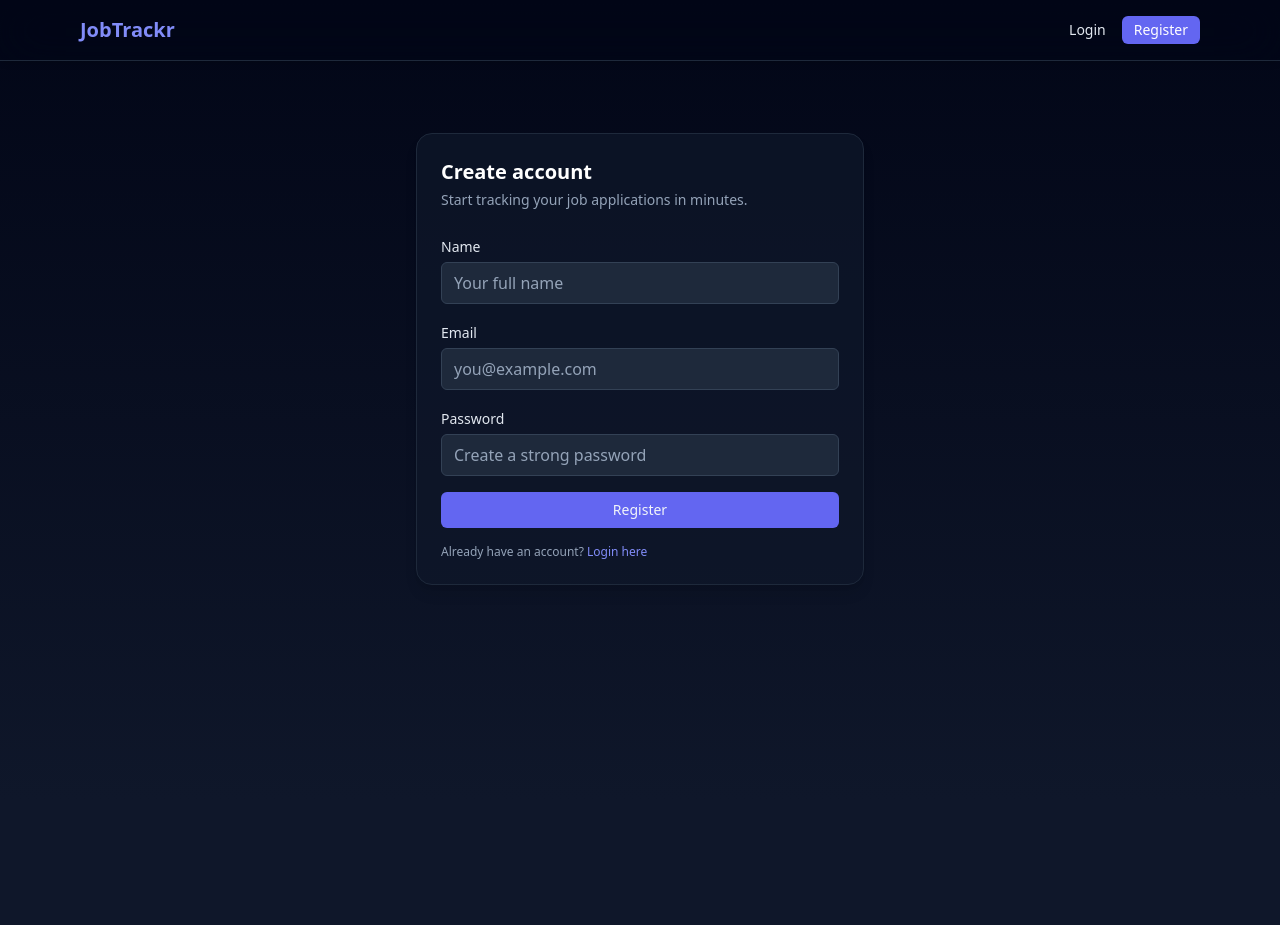
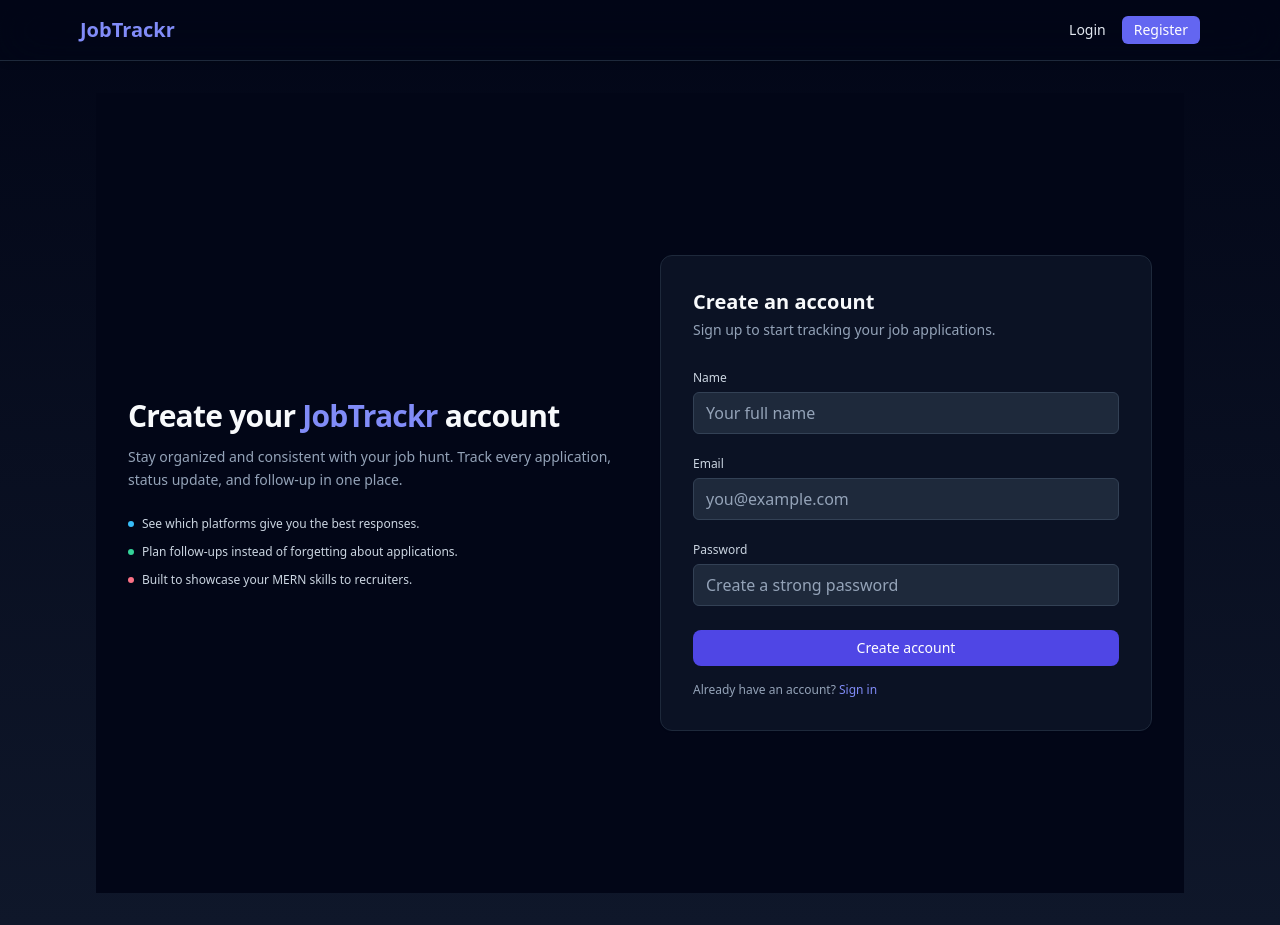
Before and after one commit to Sanjay-Mudela/jobtrackr, a React app in the folder frontend/: page /register in a window 1280 px wide. Before the commit the page ends 800 px from the top, so only its background shows below. Built offline with nearby package versions, Linux system fonts and the light colour scheme; no server answers; the HTML template or start-up script is replaced by a standard one.

Commit message:
style: redesign auth pages with two-column layout and shared UI components

```diff
--- a/frontend/src/pages/Login.jsx
+++ b/frontend/src/pages/Login.jsx
@@ -3,7 +3,9 @@ import { useNavigate, Link } from "react-router-dom";
 import api from "../api/axios";
 import { useAuth } from "../context/AuthContext";
 import { useToast } from "../context/ToastContext";
+import Button from "../components/ui/Button";
 import Input from "../components/ui/Input";
+import Card from "../components/ui/Card";
 
 function Login() {
   const [formData, setFormData] = useState({
@@ -47,60 +49,111 @@ function Login() {
   };
 
   return (
-    <div className="max-w-md mx-auto mt-10">
-      <div className="bg-slate-900/70 border border-slate-800 rounded-2xl p-6 shadow-lg">
-        <h2 className="text-xl font-semibold text-white mb-1">Login</h2>
-        <p className="text-sm text-slate-400 mb-6">
-          Welcome back. Sign in to continue tracking your applications.
+    <div className="min-h-screen bg-slate-950 text-slate-100 flex items-center justify-center px-4">
+      <div className="mx-auto grid w-full max-w-5xl grid-cols-1 md:grid-cols-2 gap-10 py-10">
+        {/* Left: branding / marketing panel */}
+        <div className="hidden md:flex flex-col justify-center">
+          <h1 className="text-3xl font-bold tracking-tight text-slate-50">
+            Welcome back to <span className="text-indigo-400">JobTrackr</span>
+          </h1>
+          <p className="mt-3 text-sm text-slate-400 leading-relaxed">
+            Log in to track your job applications, follow-ups, and interview
+            pipeline in one clean dashboard. Stay consistent and never miss a
+            follow-up again.
           </p>
 
+          <div className="mt-6 grid gap-3 text-xs text-slate-300">
+            <div className="flex items-center gap-2">
+              <span className="h-1.5 w-1.5 rounded-full bg-emerald-400" />
+              <span>See your applications by status, source, and time.</span>
+            </div>
+            <div className="flex items-center gap-2">
+              <span className="h-1.5 w-1.5 rounded-full bg-sky-400" />
+              <span>
+                Plan follow-ups with smart reminders on the dashboard.
+              </span>
+            </div>
+            <div className="flex items-center gap-2">
+              <span className="h-1.5 w-1.5 rounded-full bg-amber-400" />
+              <span>Built with a production-ready MERN stack.</span>
+            </div>
+          </div>
+        </div>
+
+        {/* Right: login form card */}
+        <Card className="p-6 sm:p-8 flex flex-col justify-center">
+          <div className="mb-6">
+            <h2 className="text-xl font-semibold text-slate-50">Sign in</h2>
+            <p className="mt-1 text-sm text-slate-400">
+              Enter your email and password to access your dashboard.
+            </p>
+          </div>
+
+          {error && (
+            <div className="mb-4 rounded-lg border border-rose-500/60 bg-rose-950/40 px-3 py-2 text-xs text-rose-200">
+              {error}
+            </div>
+          )}
+
           <form onSubmit={handleSubmit} className="space-y-4">
+            {/* Email */}
             <div>
-            <label className="text-sm text-slate-200">Email</label>
+              <label className="text-xs font-medium text-slate-300">
+                Email
+              </label>
               <Input
                 type="email"
                 name="email"
                 placeholder="you@example.com"
                 value={formData.email}
                 onChange={handleChange}
+                className="mt-1"
+                required
               />
             </div>
 
+            {/* Password */}
             <div>
-            <label className="text-sm text-slate-200">Password</label>
+              <label className="text-xs font-medium text-slate-300">
+                Password
+              </label>
               <Input
                 type="password"
                 name="password"
                 placeholder="••••••••"
                 value={formData.password}
                 onChange={handleChange}
+                className="mt-1"
+                required
               />
             </div>
 
-          {error && (
-            <p className="text-sm text-rose-400 bg-rose-950/40 border border-rose-900 rounded-md px-3 py-2">
-              {error}
-            </p>
-          )}
-
-          <button
+            {/* Submit */}
+            <div className="pt-2">
+              <Button
                 type="submit"
+                variant="primary"
+                size="md"
+                className="w-full justify-center"
                 disabled={loading}
-            className="w-full mt-2 py-2 rounded-md bg-indigo-500 hover:bg-indigo-600 disabled:opacity-70 text-sm font-medium"
               >
-            {loading ? "Logging in..." : "Login"}
-          </button>
+                {loading ? "Signing in..." : "Sign in"}
+              </Button>
+            </div>
           </form>
 
-        <p className="text-xs text-slate-400 mt-4">
+          {/* Footer links */}
+          <div className="mt-4 text-xs text-slate-400">
             Don&apos;t have an account?{" "}
-          <Link
-            to="/register"
-            className="text-indigo-400 hover:text-indigo-300"
+            <button
+              type="button"
+              onClick={() => navigate("/register")}
+              className="text-indigo-400 hover:text-indigo-300 underline-offset-2 hover:underline"
             >
-            Register here
-          </Link>
-        </p>
+              Create one
+            </button>
+          </div>
+        </Card>
       </div>
     </div>
   );
--- a/frontend/src/pages/Register.jsx
+++ b/frontend/src/pages/Register.jsx
@@ -3,7 +3,9 @@ import { useNavigate, Link } from "react-router-dom";
 import api from "../api/axios";
 import { useAuth } from "../context/AuthContext";
 import { useToast } from "../context/ToastContext";
+import Button from "../components/ui/Button";
 import Input from "../components/ui/Input";
+import Card from "../components/ui/Card";
 
 function Register() {
   const [formData, setFormData] = useState({
@@ -48,70 +50,127 @@ function Register() {
   };
 
   return (
-    <div className="max-w-md mx-auto mt-10">
-      <div className="bg-slate-900/70 border border-slate-800 rounded-2xl p-6 shadow-lg">
-        <h2 className="text-xl font-semibold text-white mb-1">
-          Create account
-        </h2>
-        <p className="text-sm text-slate-400 mb-6">
-          Start tracking your job applications in minutes.
+    <div className="min-h-screen bg-slate-950 text-slate-100 flex items-center justify-center px-4">
+      <div className="mx-auto grid w-full max-w-5xl grid-cols-1 md:grid-cols-2 gap-10 py-10">
+        {/* Left: branding / benefits */}
+        <div className="hidden md:flex flex-col justify-center">
+          <h1 className="text-3xl font-bold tracking-tight text-slate-50">
+            Create your <span className="text-indigo-400">JobTrackr</span>{" "}
+            account
+          </h1>
+          <p className="mt-3 text-sm text-slate-400 leading-relaxed">
+            Stay organized and consistent with your job hunt. Track every
+            application, status update, and follow-up in one place.
           </p>
 
+          <div className="mt-6 grid gap-3 text-xs text-slate-300">
+            <div className="flex items-center gap-2">
+              <span className="h-1.5 w-1.5 rounded-full bg-sky-400" />
+              <span>See which platforms give you the best responses.</span>
+            </div>
+            <div className="flex items-center gap-2">
+              <span className="h-1.5 w-1.5 rounded-full bg-emerald-400" />
+              <span>
+                Plan follow-ups instead of forgetting about applications.
+              </span>
+            </div>
+            <div className="flex items-center gap-2">
+              <span className="h-1.5 w-1.5 rounded-full bg-rose-400" />
+              <span>Built to showcase your MERN skills to recruiters.</span>
+            </div>
+          </div>
+        </div>
+
+        {/* Right: register form card */}
+        <Card className="p-6 sm:p-8 flex flex-col justify-center">
+          <div className="mb-6">
+            <h2 className="text-xl font-semibold text-slate-50">
+              Create an account
+            </h2>
+            <p className="mt-1 text-sm text-slate-400">
+              Sign up to start tracking your job applications.
+            </p>
+          </div>
+
+          {error && (
+            <div className="mb-4 rounded-lg border border-rose-500/60 bg-rose-950/40 px-3 py-2 text-xs text-rose-200">
+              {error}
+            </div>
+          )}
+
           <form onSubmit={handleSubmit} className="space-y-4">
+            {/* Name */}
             <div>
-            <label className="text-sm text-slate-200">Name</label>
+              <label className="text-xs font-medium text-slate-300">Name</label>
               <Input
                 type="text"
                 name="name"
                 placeholder="Your full name"
                 value={formData.name}
                 onChange={handleChange}
+                className="mt-1"
+                required
               />
             </div>
 
+            {/* Email */}
             <div>
-            <label className="text-sm text-slate-200">Email</label>
+              <label className="text-xs font-medium text-slate-300">
+                Email
+              </label>
               <Input
                 type="email"
                 name="email"
                 placeholder="you@example.com"
                 value={formData.email}
                 onChange={handleChange}
+                className="mt-1"
+                required
               />
             </div>
 
+            {/* Password */}
             <div>
-            <label className="text-sm text-slate-200">Password</label>
+              <label className="text-xs font-medium text-slate-300">
+                Password
+              </label>
               <Input
                 type="password"
                 name="password"
                 placeholder="Create a strong password"
                 value={formData.password}
                 onChange={handleChange}
+                className="mt-1"
+                required
               />
             </div>
 
-          {error && (
-            <p className="text-sm text-rose-400 bg-rose-950/40 border border-rose-900 rounded-md px-3 py-2">
-              {error}
-            </p>
-          )}
-
-          <button
+            {/* Submit */}
+            <div className="pt-2">
+              <Button
                 type="submit"
+                variant="primary"
+                size="md"
+                className="w-full justify-center"
                 disabled={loading}
-            className="w-full mt-2 py-2 rounded-md bg-indigo-500 hover:bg-indigo-600 disabled:opacity-70 text-sm font-medium"
               >
-            {loading ? "Creating account..." : "Register"}
-          </button>
+                {loading ? "Creating account..." : "Create account"}
+              </Button>
+            </div>
           </form>
 
-        <p className="text-xs text-slate-400 mt-4">
+          {/* Footer links */}
+          <div className="mt-4 text-xs text-slate-400">
             Already have an account?{" "}
-          <Link to="/login" className="text-indigo-400 hover:text-indigo-300">
-            Login here
-          </Link>
-        </p>
+            <button
+              type="button"
+              onClick={() => navigate("/login")}
+              className="text-indigo-400 hover:text-indigo-300 underline-offset-2 hover:underline"
+            >
+              Sign in
+            </button>
+          </div>
+        </Card>
       </div>
     </div>
   );
```
Lines whose indentation alone changed are shown as unchanged.
